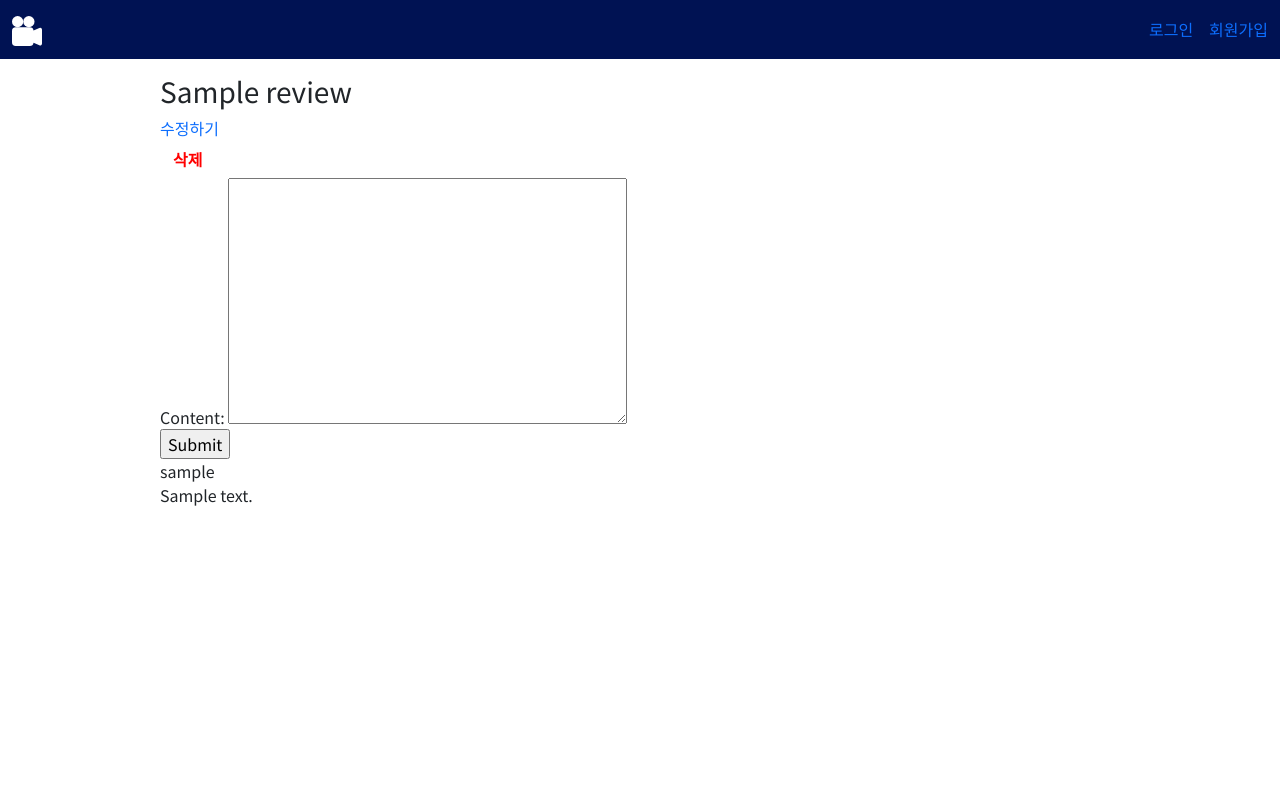
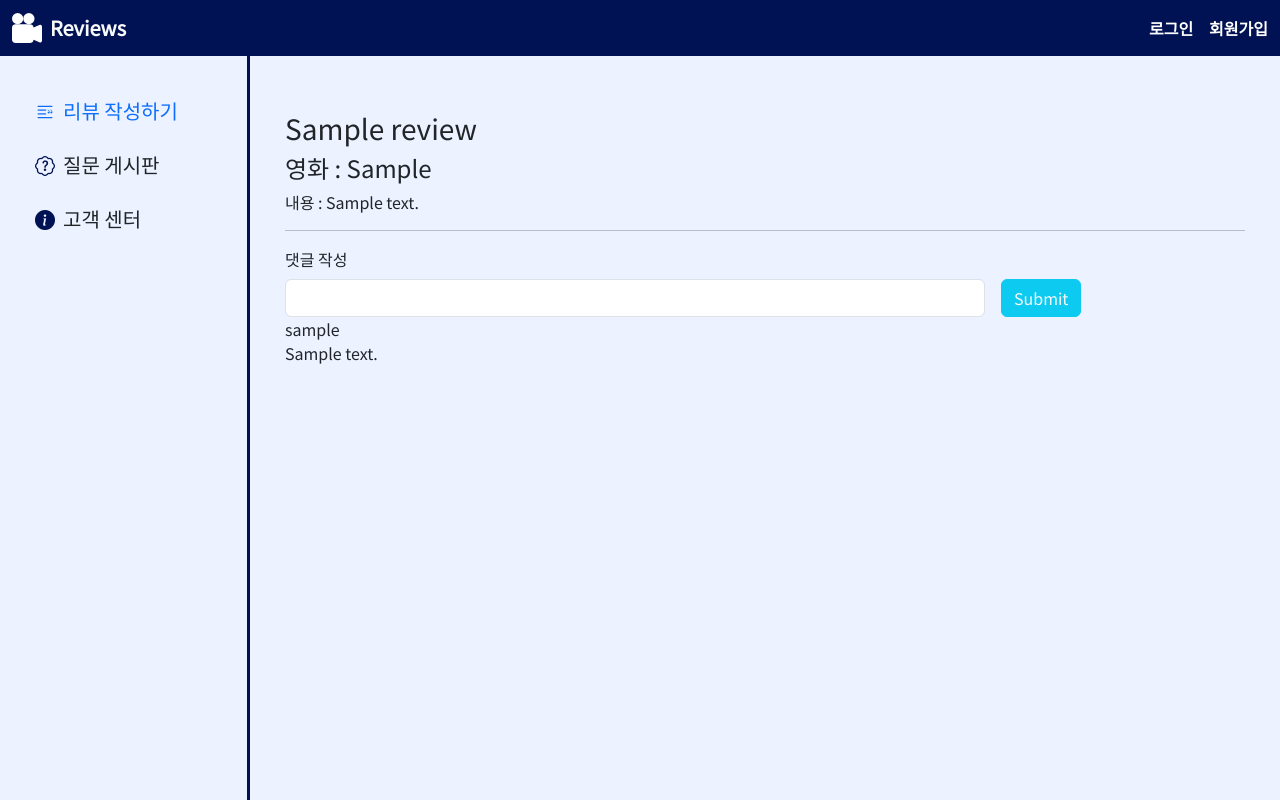
Before and after one commit to shunny822/Movie_review, a Django app: page /reviews/1/ in a window 1280 px wide. Run offline with Django 3.2, Linux system fonts and the light colour scheme; tables that the repository leaves empty hold one stand-in row (values such as "Sample post").

Commit message:
reviews views creation, templates styling

```diff
--- a/accounts/templates/accounts/detail.html
+++ b/accounts/templates/accounts/detail.html
@@ -40,6 +40,7 @@
   <h3 class="mb-3">{{ reviews|length }}개의 리뷰</h3>
 
   {% for review in reviews %}
+  <a href="{% url 'reviews:detail' review.pk %}" class="text-black">
     <div class="review">
       <p class="movie">{{review.movie}}</p>
       <p class="title">{{review.title}}</p>
@@ -50,6 +51,7 @@
         <input type="submit" value="삭제" class="btn btn-link">
       </form>
     </div>
+  </a>
   {% endfor %}
 </div>
 {% endblock content %}
--- a/reviews/forms.py
+++ b/reviews/forms.py
@@ -9,6 +9,14 @@ class ReviewForm(forms.ModelForm):
 
 
 class CommentForm(forms.ModelForm):
+    content = forms.CharField(
+        label = '',
+        widget = forms.TextInput(
+            attrs={
+                'class': 'form-control'
+            },
+        ),
+    )
     class Meta():
         model = Comment
         fields = ('content',)
--- a/reviews/models.py
+++ b/reviews/models.py
@@ -13,3 +13,4 @@ class Comment(models.Model):
     user = models.ForeignKey(settings.AUTH_USER_MODEL, on_delete=models.CASCADE)
     review = models.ForeignKey(Review, on_delete=models.CASCADE)
     content =  models.TextField()
+    created_at = models.DateField(auto_now_add=True)
--- a/reviews/templates/reviews/detail.html
+++ b/reviews/templates/reviews/detail.html
@@ -2,18 +2,30 @@
 
 {% block content %}
 <h3>{{ review.title }}</h3>
+<h4>영화 : {{ review.movie }}</h4>
+<p>내용 : {{ review.content }}</p>
+{% if request.user == review.user %}
   <a href="{% url 'reviews:update' review.pk %}">수정하기</a>
   <form action="{% url 'reviews:delete' review.pk %}" method="POST">
     {% csrf_token %}
     <input type="submit" value="삭제" class="btn btn-link remove-btn">
   </form>
-<form action="#" method="POST">
+{% endif %}
+<hr>
+<p class="mb-2">댓글 작성</p>
+<form class="d-flex" action="{% url 'reviews:create_comment' review.pk %}" method="POST">
   {% csrf_token %}
-  {{ form.as_p }}
-  <input type="submit">
+  <div style="width:700px;">{{ form.as_p }}</div>
+  <input class="ms-3 btn btn-info text-light" type="submit">
 </form>
 {% for comment in comments %}
   <p>{{ comment.user }}</p>
   <p>{{ comment.content }}</p>
+  {% if request.user == comment.user %}
+    <form action="{% url 'reviews:delete_comment' review.pk comment.pk %}" method="POST">
+      {% csrf_token %}
+      <input type="submit" value="삭제">
+    </form>
+  {% endif %}
 {% endfor %}
 {% endblock content %}
--- a/reviews/urls.py
+++ b/reviews/urls.py
@@ -8,5 +8,6 @@ urlpatterns = [
     path('create/', views.create, name='create'),
     path('<int:review_pk>/update/', views.update, name='update'),
     path('<int:review_pk>/delete/', views.delete, name='delete'),
-    # path('<int:review_pk>/create_comment/', views.create_comment, name='create_comment'),
+    path('<int:review_pk>/create_comment/', views.create_comment, name='create_comment'),
+    path('<int:review_pk>/<int:comment_pk>/delete_comment/', views.delete_comment, name='delete_comment'),
 ]
--- a/reviews/views.py
+++ b/reviews/views.py
@@ -70,5 +70,26 @@ def delete(request, review_pk):
     return redirect('reviews:index')
 
 
-# @login_required
-# def create_comment(request, review_pk):
+@login_required
+def create_comment(request, review_pk):
+    review = Review.objects.get(pk=review_pk)
+    comment_form = CommentForm(request.POST)
+    if comment_form.is_valid():
+        comment = comment_form.save(commit=False)
+        comment.user = request.user
+        comment.review = review
+        comment.save()
+        return redirect('reviews:detail', review.pk)
+    context = {
+        'review': review,
+        'comment_form': comment_form,
+    }
+    return render(request, 'reviews/detail.html', context)
+
+
+@login_required
+def delete_comment(request, review_pk, comment_pk):
+    comment = Comment.objects.get(pk=comment_pk)
+    if request.user == comment.user:
+        comment.delete()
+    return redirect('reviews:detail', review_pk)
--- a/templates/base.html
+++ b/templates/base.html
@@ -28,6 +28,8 @@
     .navbar {
       background-color: #001253;
       color: white;
+      position: fixed;
+      width: 100%;
     }
 
     .logo {
@@ -35,7 +37,7 @@
     }
 
     .main {
-      max-width: 960px;
+      width: 960px;
       margin-left: auto;
       margin-right: auto;
       margin-top: 1rem;
@@ -54,6 +56,12 @@
     .remove-btn {
       color: red;
     }
+
+    .side-bar {
+      width: 250px;
+      height: 94vh;
+      border-right: 3px solid #001253;
+    }
     {% block style %}
 
     {% endblock style %}
@@ -62,33 +70,44 @@
 <body>
   <nav class="navbar navbar-expand-lg">
     <div class="container-fluid d-flex justify-content-between">
-      <a class="navbar-brand" href="{% url 'reviews:index' %}">
+      <a class="navbar-brand d-flex" href="{% url 'reviews:index' %}">
         <svg class="logo" xmlns="http://www.w3.org/2000/svg" width="30" height="30" fill="currentColor" class="bi bi-camera-reels-fill" viewBox="0 0 16 16">
           <path d="M6 3a3 3 0 1 1-6 0 3 3 0 0 1 6 0z"/>
           <path d="M9 6a3 3 0 1 1 0-6 3 3 0 0 1 0 6z"/>
           <path d="M9 6h.5a2 2 0 0 1 1.983 1.738l3.11-1.382A1 1 0 0 1 16 7.269v7.462a1 1 0 0 1-1.406.913l-3.111-1.382A2 2 0 0 1 9.5 16H2a2 2 0 0 1-2-2V8a2 2 0 0 1 2-2h7z"/>
         </svg>
+        <div class="ms-2 text-light fw-bold">Reviews</div>
       </a>
 
-      <div class="d-flex gap-3 align-items-center text-light">
+      <div class="d-flex gap-3 align-items-center">
         {% if request.user.is_authenticated %}
           <p class="name">{{ request.user }}님</p>
-          <a href="{% url 'accounts:detail' user.pk %}" class="btn btn-link">내 정보</a>
+          <a href="{% url 'accounts:detail' user.pk %}" class="btn btn-link ">내 정보</a>
           <form action="{% url 'accounts:logout' %}" method="POST">
             {% csrf_token %}
             <input type="submit" value="로그아웃" class="btn btn-link">
           </form>
         {% else %}
-          <a href="{% url 'accounts:login' %}">로그인</a>
-          <a href="{% url 'accounts:signup' %}">회원가입</a>
+          <a href="{% url 'accounts:login' %}" class="btn-link">로그인</a>
+          <a href="{% url 'accounts:signup' %}" class="btn-link">회원가입</a>
         {% endif %}
       </div>
     </div>
   </nav>
-  <div class="main">
-    {% block content %}
+  <div class="d-flex pt-5" style="background-color: #ECF2FF;">
+    <div class="side-bar pt-5">
+      <div class="fs-5" style="padding-left: 35px;">
+        <a href="{% url 'reviews:create' %}"><i class="bi bi-blockquote-right me-2"></i>리뷰 작성하기</a>
+        <p class="mt-4"><i class="bi bi-patch-question me-2" style="color:#001253;"></i>질문 게시판</p>
+        <p class="mt-4"><i class="bi bi-info-circle-fill me-2" style="color:#001253;"></i>고객 센터</p>
+      </div>
+    </div>
 
-    {% endblock content %}
+    <div class="main pt-5">
+      {% block content %}
+
+      {% endblock content %}
+    </div>
   </div>
 
   <script src="https://cdn.jsdelivr.net/npm/bootstrap@5.3.0-alpha3/dist/js/bootstrap.bundle.min.js" integrity="sha384-ENjdO4Dr2bkBIFxQpeoTz1HIcje39Wm4jDKdf19U8gI4ddQ3GYNS7NTKfAdVQSZe" crossorigin="anonymous"></script>
```
Also changed, not shown: accounts/views.py (+10 -0 lines), reviews/templates/reviews/index.html (+11 -4 lines), reviews/migrations/0002_comment_created_at.py (added). Lines whose indentation alone changed are shown as unchanged.
